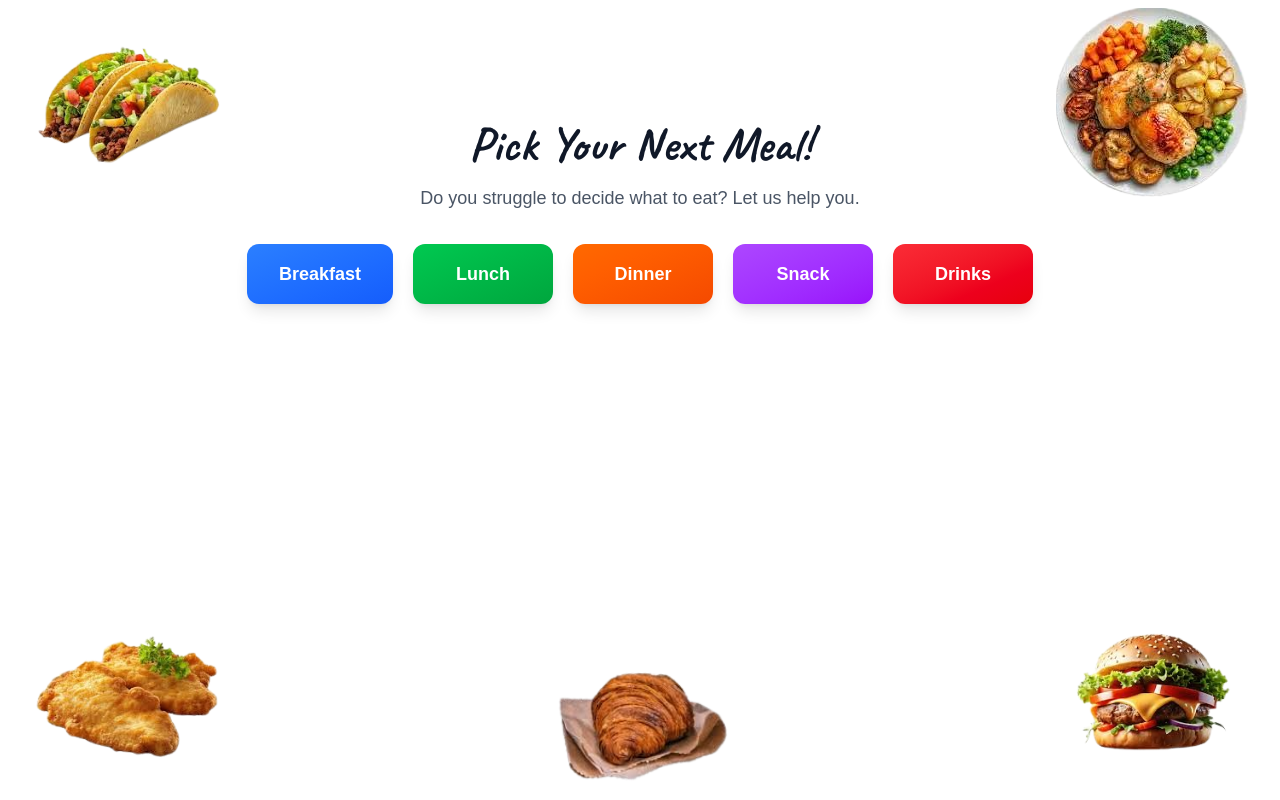
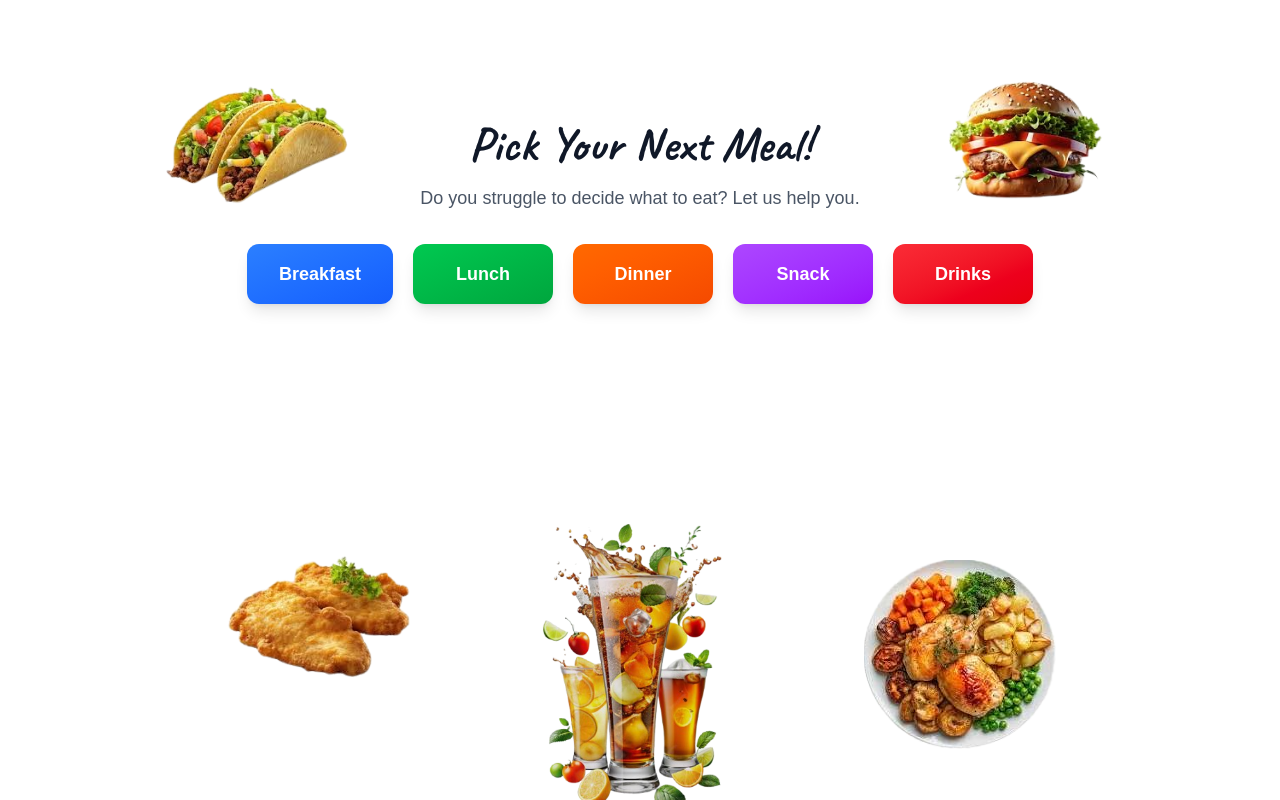
Before and after one commit to Flagot/Meal_Picker, a Next.js app: page / in a window 1280 px wide. Built offline with nearby package versions, Linux system fonts and the light colour scheme.

Commit message:
improved ui

```diff
--- a/app/meal/[type]/page.tsx
+++ b/app/meal/[type]/page.tsx
@@ -99,11 +99,11 @@ const MealPage = () => {
 
         <div className="bg-white border-2 border-gray-200 rounded-lg shadow-lg p-6">
           <h2 className="text-3xl font-bold text-black mb-2">{meal.name}</h2>
-          <p className="text-sm text-gray-600 mb-6 capitalize">
+          <p className="text-sm text-gray-600 mb-6 capitalize text-red-400">
             Type: {meal.type}
           </p>
-          <div className="mb-6 flex gap-6">
-            <div className="flex-1">
+          <div className="mb-4 flex items-start justify-start w-full">
+            <div className=" mr-15">
               <h3 className="text-xl font-semibold text-black mb-3">
                 Ingredients:
               </h3>
@@ -114,11 +114,11 @@ const MealPage = () => {
               </ul>
             </div>
             {meal.image && (
-              <div className="flex-1">
+              <div className="">
                 <img
                   src={meal.image}
                   alt={meal.name}
-                  className="w-full h-full max-h-64 object-cover rounded-lg"
+                  className="w-60 h-40 object-cover rounded-lg"
                 />
               </div>
             )}
--- a/app/page.tsx
+++ b/app/page.tsx
@@ -109,22 +109,18 @@ const page = () => {
       });
     }
 
-    // Animate image 5 - Rounded rectangle
+    // Animate image 5 - Drink image - Grow from bottom
     const img5 = image5Ref.current;
     if (img5) {
       gsap.set(img5, {
-        x: Math.cos((240 * Math.PI) / 180) * 300,
-        y: Math.sin((240 * Math.PI) / 180) * 300,
-        rotation: 420,
+        y: 200,
         opacity: 0,
-        scale: 0.3,
+        scale: 0.2,
       });
       gsap.to(img5, {
-        x: 0,
         y: 0,
-        rotation: 0,
         opacity: 1,
-        scale: 1.5,
+        scale: 1.8,
         duration: 1,
         delay: 4 * 0.1,
         ease: "back.out(1.7)",
@@ -213,12 +209,12 @@ const page = () => {
         {/* Image 1 - Right top corner */}
         <img
           ref={image1Ref}
-          src="/food1.png"
+          src="/food3.png"
           alt="Food 1"
           className="absolute w-32 h-32 object-cover"
           style={{
-            top: "5%",
-            right: "5%",
+            top: "10%",
+            right: "15%",
             opacity: 0,
           }}
         />
@@ -230,8 +226,8 @@ const page = () => {
           alt="Food 2"
           className="absolute w-32 h-32 object-cover"
           style={{
-            top: "5%",
-            left: "5%",
+            top: "10%",
+            left: "15%",
             opacity: 0,
           }}
         />
@@ -239,12 +235,12 @@ const page = () => {
         {/* Image 3 - Bottom right */}
         <img
           ref={image3Ref}
-          src="/food3.png"
+          src="/food1.png"
           alt="Food 3"
           className="absolute w-32 h-32 object-cover"
           style={{
-            bottom: "5%",
-            right: "5%",
+            bottom: "10%",
+            right: "20%",
             opacity: 0,
           }}
         />
@@ -256,18 +252,18 @@ const page = () => {
           alt="Food 4"
           className="absolute w-32 h-32 object-cover"
           style={{
-            bottom: "5%",
-            left: "5%",
+            bottom: "15%",
+            left: "20%",
             opacity: 0,
           }}
         />
 
-        {/* Image 5 - Bottom middle */}
+        {/* Image 5 - Bottom middle - Drink (larger) */}
         <img
           ref={image5Ref}
-          src="/food5.png"
+          src="/drink.png"
           alt="Food 5"
-          className="absolute w-32 h-32 object-cover"
+          className="absolute w-48 h-48 object-cover"
           style={{
             bottom: "5%",
             left: "50%",
```
Also changed, not shown: public/drink.png (added).
